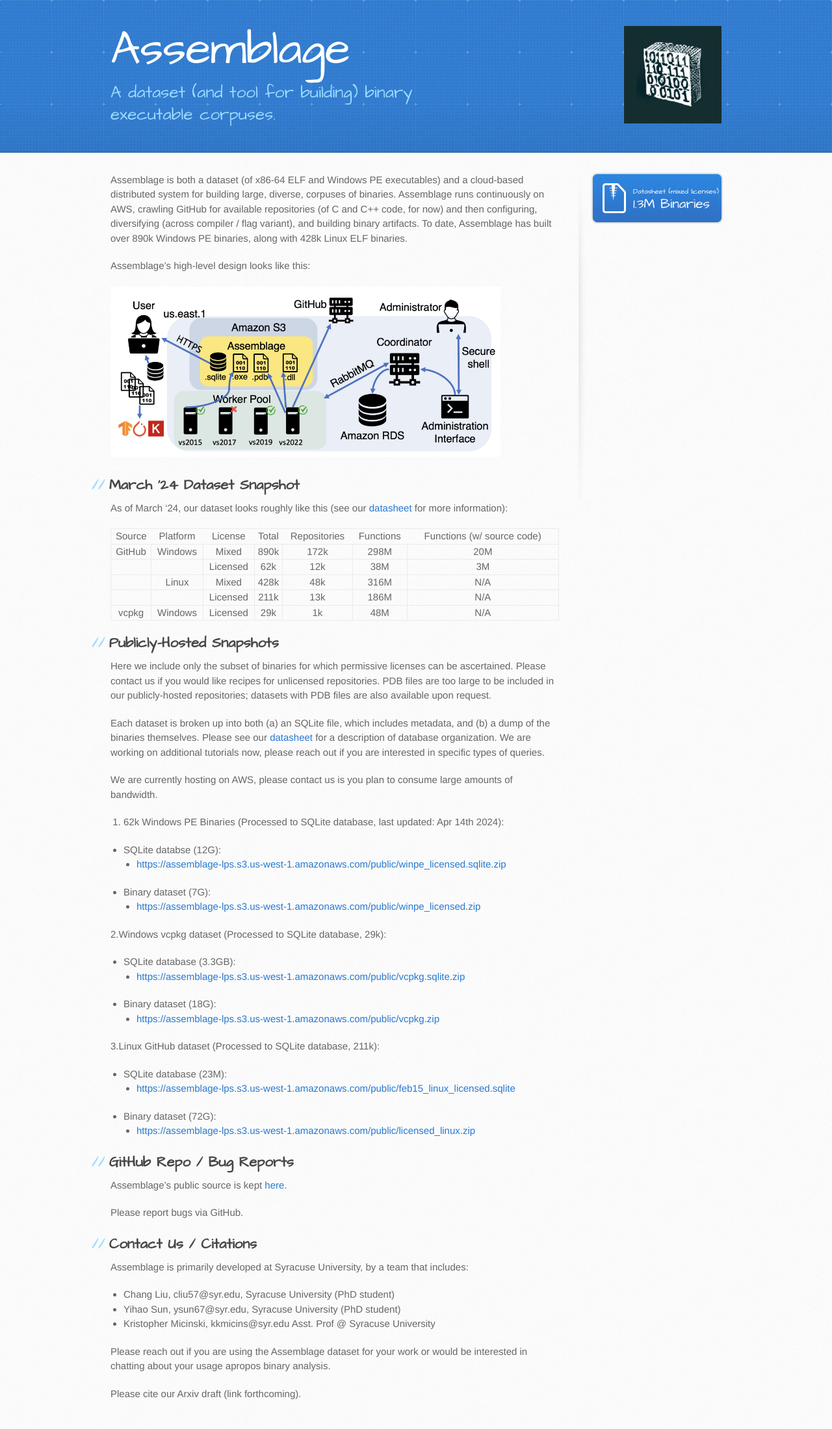
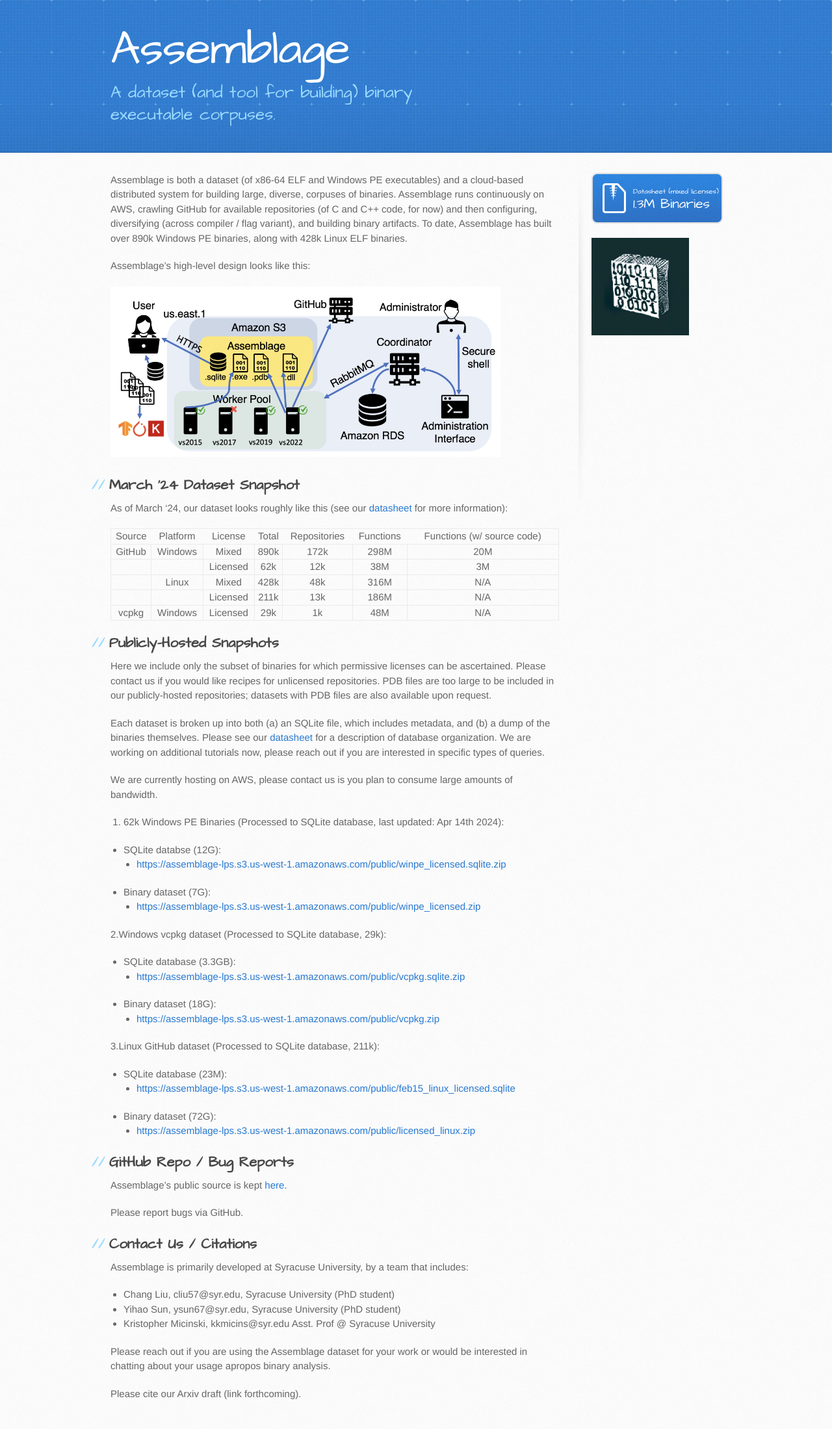
Before and after one commit to Assemblage-Dataset/assemblage-dataset.github.io, a Jekyll site: the page built from index.md, in a window 1280 px wide. Shown: the whole page at 65% size. Built offline with Jekyll 4.4.1, drawn with Linux system fonts in a browser that asks for light colours.

Commit message:
bump to index and layout to add logo

```diff
--- a/_layouts/default.html
+++ b/_layouts/default.html
@@ -20,7 +20,6 @@
     <header>
       <div class="inner">
         <a href="{{ '/' | absolute_url }}">
-<img src="/assets/images/logo.jpeg" style="width: 150px; float: right;"/>
           <h1>{{ site.title | default: site.github.repository_name }}</h1>
         </a>
         <h2>{{ site.description | default: site.github.project_tagline }}</h2>
@@ -46,6 +45,7 @@
               1.3M Binaries
             </a>
           {% endif %}
+	    <img src="/assets/images/logo.jpeg" style="width: 150px;"/>
 
           {% if site.github.is_project_page %}
             <p class="repo-owner"><a href="{{ site.github.repository_url }}">{{ site.github.repository_name }}</a> is maintained by <a href="{{ site.github.owner_url }}">{{ site.github.owner_name }}</a>.</p>
```
